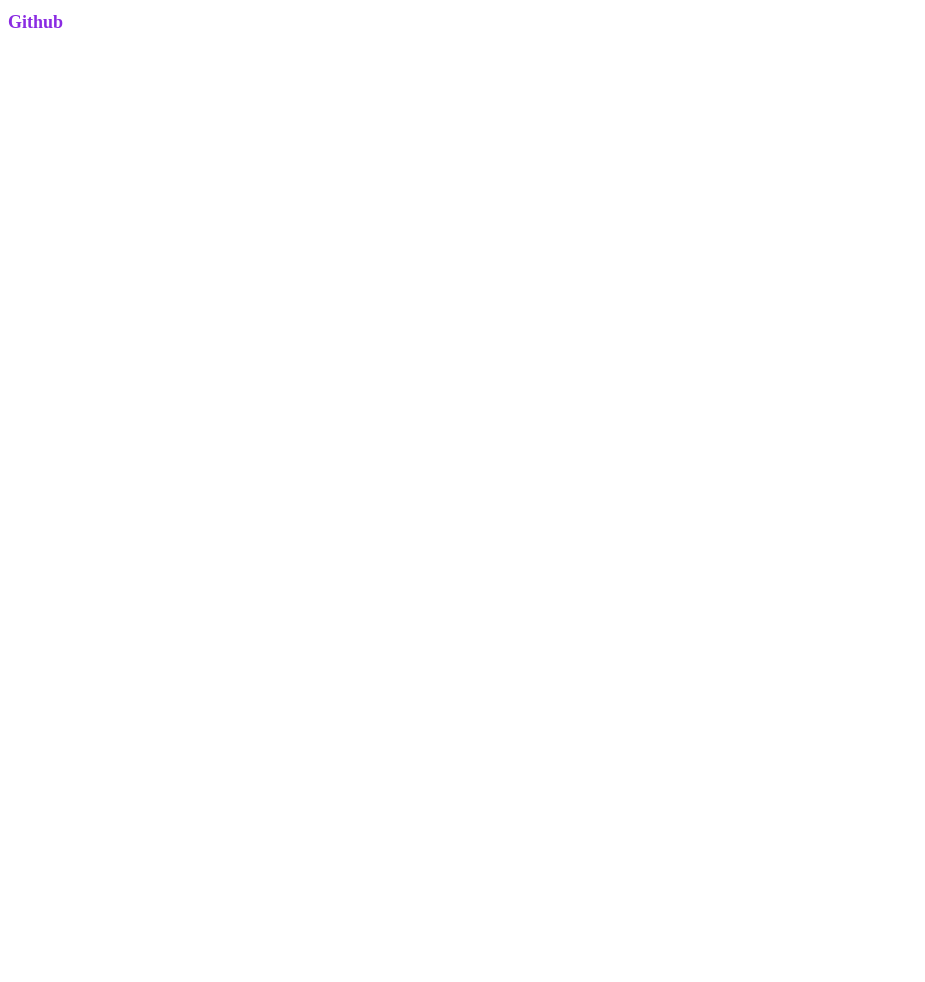
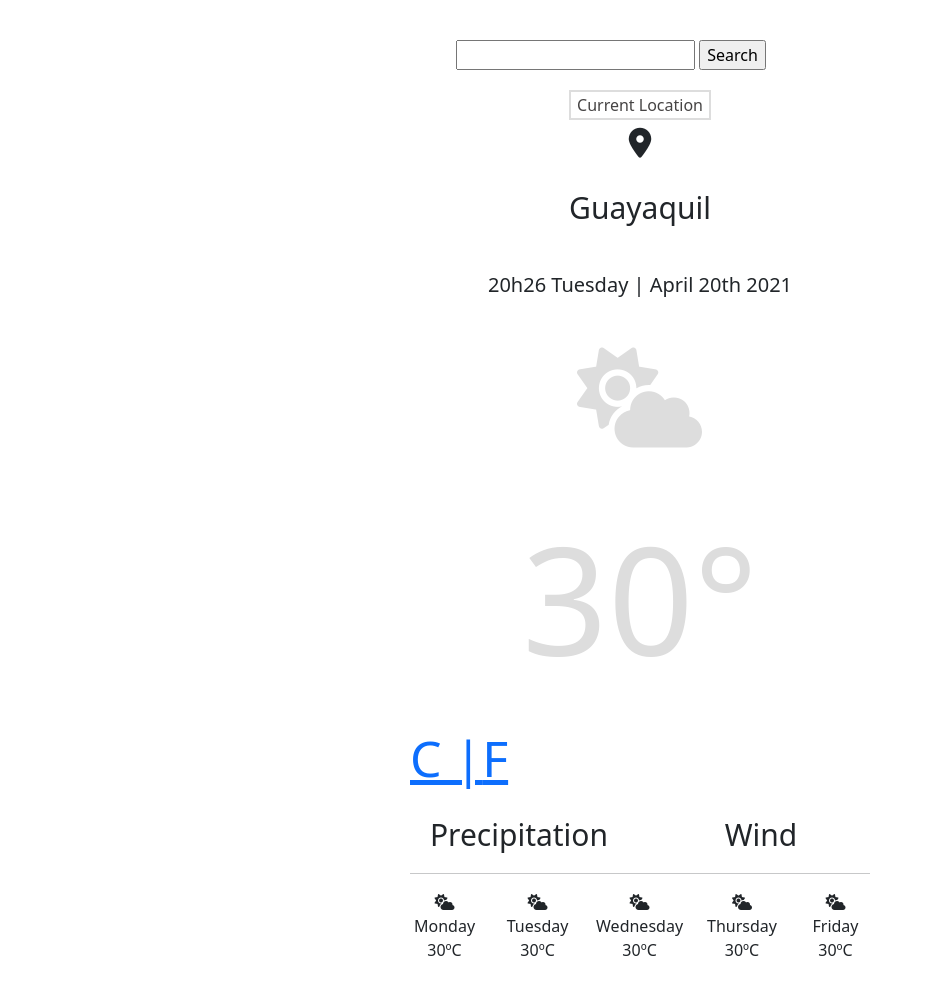
Before and after one commit to fabiolatc/weather-project, a website built with Parcel: page index.html in a window 1280 px wide. Shown: the whole page, without its empty margins (0-925 px from the left). Before the commit the page ends 800 px from the top, so only its background shows below. Built offline with nearby package versions, Linux system fonts and the light colour scheme.

Commit message:
Added Project

```diff
--- a/index.html
+++ b/index.html
@@ -4,13 +4,105 @@
     <meta charset="UTF-8">
     <meta http-equiv="X-UA-Compatible" content="IE=edge">
     <meta name="viewport" content="width=device-width, initial-scale=1.0">
-    <title>Document</title>
-    <link rel="stylesheet" href="style.css"
-    </style>
+    <title>Week 2 Project</title>
+    <script src="https://kit.fontawesome.com/3a021d4e95.js" crossorigin="anonymous"></script>
+    <link href="https://cdn.jsdelivr.net/npm/bootstrap@5.0.0-beta3/dist/css/bootstrap.min.css" rel="stylesheet" integrity="sha384-eOJMYsd53ii+scO/bJGFsiCZc+5NDVN2yr8+0RDqr0Ql0h+rP48ckxlpbzKgwra6" crossorigin="anonymous">
+<link rel="stylesheet" href="src/style.css">
+
+<script src="https://cdn.jsdelivr.net/npm/axios/dist/axios.min.js"></script>
 </head>
+
 <body>
-    <h1>
-        Github
-    </h1>
+    <form id="search-city">
+        <input type="text" id="searched-city"/>
+        <input type="submit" id="search-button" value = "Search">
+      </form>
+
+      <button id="current-location">Current Location</button>
+        <div class="header">
+                <p class="cityicon"><i class="fas fa-map-marker-alt"></i></p>
+<p class="city" id=city> Guayaquil</p><br>
+<p class="time" id="la-hora">8h00 Sunday | January 17th 2021 </p>
+
+<p class="sun"> <i class="fas fa-cloud-sun"></i></p>
+<p class="temperature" id="temperature-shown">30°<p/><a href="#temperature-values" id="celcius"class="celcius">C |</a><a href="#" id="farh" class= "farh"
+ >F</a>
+
+
+<div class="row">
+    <div class="col">
+        <div class="precipitation">
+            Precipitation
+        </div>
+    </div>
+    <div class="col">
+        <div class="wind">
+            Wind
+        </div>
+    </div>
+
+
+    </div>
+</div>
+<hr>
+<div class="row">
+
+<div class="col">
+        <div class="day">
+            <i class="fas fa-cloud-sun"> </i> <br>Monday<br> 30ºC
+        </div>
+</div>
+
+<div class="col">
+    <div class="day">
+        <i class="fas fa-cloud-sun"> </i> <br>Tuesday
+        <br> 30ºC
+    </div>
+</div>
+
+<div class="col">
+    <div class="day">
+        <i class="fas fa-cloud-sun"> </i> <br>Wednesday<br> 30ºC
+    </div>
+</div>
+
+<div class="col">
+    <div class="day">
+        <i class="fas fa-cloud-sun"> </i> <br>Thursday<br> 30ºC
+    </div>
+</div>
+
+<div class="col">
+    <div class="day">
+        <i class="fas fa-cloud-sun"> </i> <br>Friday<br> 30ºC
+    </div>
+</div>
+
+
+</div>
+</div>
+
+            </span>
+
+        </div>
+
+
+
+
+
+
+
+
+
+
+
+
+
+
+
+
+
+    </div>
 </body>
+<script src="src/index.js"></script>
 </html>
--- /dev/null
+++ b/src/index.js
@@ -0,0 +1,67 @@
+//Challenge 1
+
+let now = new Date();
+let timeSpace = document.querySelector("#la-hora");
+
+function formatDate() {
+  let days = [
+    "Sunday",
+    "Monday",
+    "Tuesday",
+    "Wednesday",
+    "Thursday",
+    "Friday",
+    "Saturday"
+  ];
+  let months = [
+    "January",
+    "February",
+    "March",
+    "April",
+    "May",
+    "June",
+    "July",
+    "August",
+    "September",
+    "October",
+    "November",
+    "December"
+  ];
+
+  let day = days[now.getDay()];
+  let month = months[now.getMonth()];
+  let year = now.getYear() + 1900;
+  let date = now.getDate();
+  let hour = now.getHours();
+  let minutes = now.getMinutes();
+
+  let displayToday = `${hour}h${minutes} ${day} | ${month} ${date}th ${year}`;
+  return displayToday;
+}
+
+timeSpace.innerHTML = formatDate();
+
+//Challenge 2
+function dynamicTemperature(response) {
+  let dynamicTemperature = response.data.main.temp;
+  dynamicTemperature = Number(dynamicTemperature);
+let temperatureElement = document.querySelector("#temperature-shown");
+temperatureElementFixed = Math.round(dynamicTemperature);
+
+temperatureElement.innerHTML = `${temperatureElementFixed}°C`
+
+}
+
+function showCity(event) {
+  event.preventDefault();
+  let result = document.querySelector("#searched-city");
+  let dynamicCity = document.querySelector("#city");
+  dynamicCity.innerHTML = result.value;
+  let apiKey = "3c7e72471b038017abb118fddfa1d953";
+  let url = `https://api.openweathermap.org/data/2.5/weather?q=${result.value}&units=metric&appid=${apiKey}`;
+  axios.get(url).then(dynamicTemperature)
+
+}
+
+let form = document.querySelector("#search-city");
+form.addEventListener("submit", showCity)
--- /dev/null
+++ b/src/style.css
@@ -0,0 +1,98 @@
+body {
+  padding: 20px;
+  max-width: 500px;
+  margin: auto;
+}
+.form-control {
+  position: fixed;
+  margin: 10px;
+}
+
+.input-group-text {
+  position: relative;
+  margin: 10px;
+  font-size: 25px;
+  right: 0px;
+}
+
+.sun {
+  font-size: 100px;
+  text-align: center;
+  color: #dddddd;
+  display: block;
+  margin: 5px;
+  padding: 5px;
+  letter-spacing: 1px;
+  width: auto;
+}
+
+.temperature {
+  font-size: 150px;
+  font-weight: lighter;
+  display: block;
+  margin: 5px;
+  text-align: center;
+  color: #dddddd;
+  padding: 5px;
+}
+
+.precipitation {
+  text-align: center;
+  font-size: 30px;
+  display: block;
+  position: relative;
+}
+.wind {
+  text-align: center;
+  display: block;
+  font-size: 30px;
+  position: relative;
+}
+
+.day {
+  text-align: center;
+}
+
+.city {
+  text-align: center;
+  font-size: 30px;
+  margin-top: 20px;
+}
+.cityicon {
+  text-align: center;
+  font-size: 30px;
+  margin-top: 0px;
+}
+
+.time {
+  font-size: 20px;
+  font-weight: lighter;
+  text-align: center;
+}
+
+#search-city {
+  display: block;
+  margin-top: 20px;
+  margin-left: 10%;
+  margin-right: 10%;
+  margin-bottom: 20px;
+}
+
+.celcius {
+  font-size: 50px;
+}
+.farh {
+  font-size: 50px;
+}
+.temperature-values {
+  display: block;
+  text-align: center;
+  margin: 0 auto;
+}
+
+#current-location {
+  display: block;
+  margin: 0 auto;
+  background-color: white;
+  color:  #464444;
+  border: 2px solid #dddddd; }
--- a/style.css
+++ /dev/null
@@ -1,2 +0,0 @@
-h1 {font-size: large;
-color:blueviolet;}
```
Also changed, not shown: package.json (added, +16 -0 lines), 1 other file.
